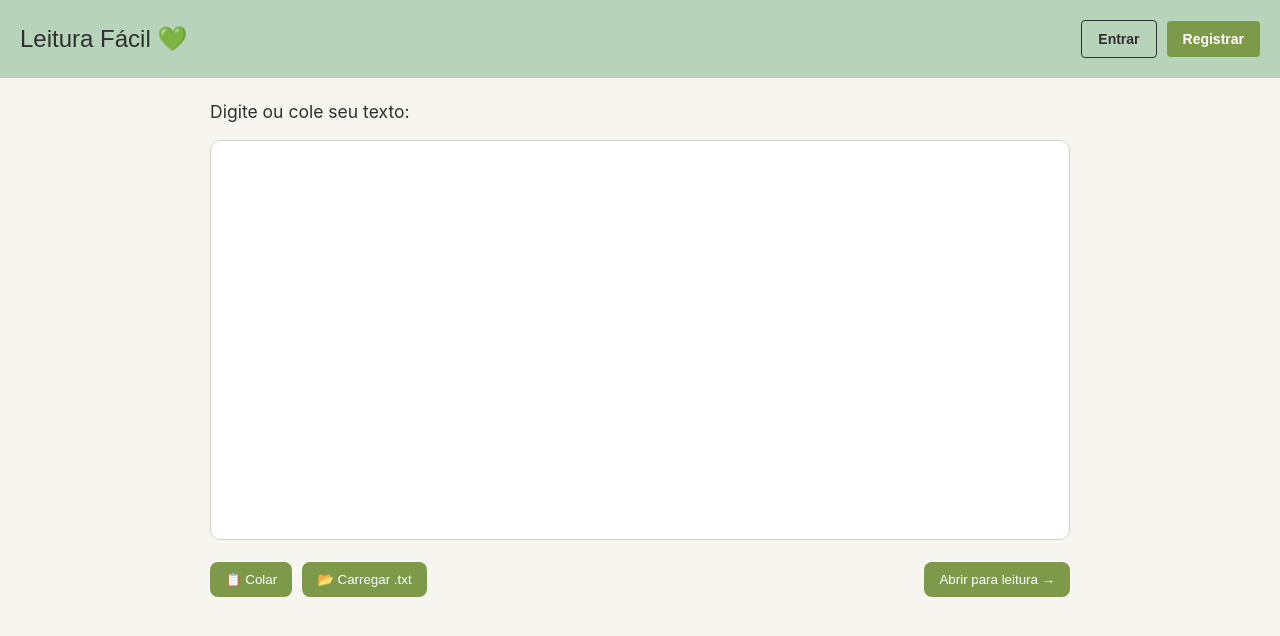
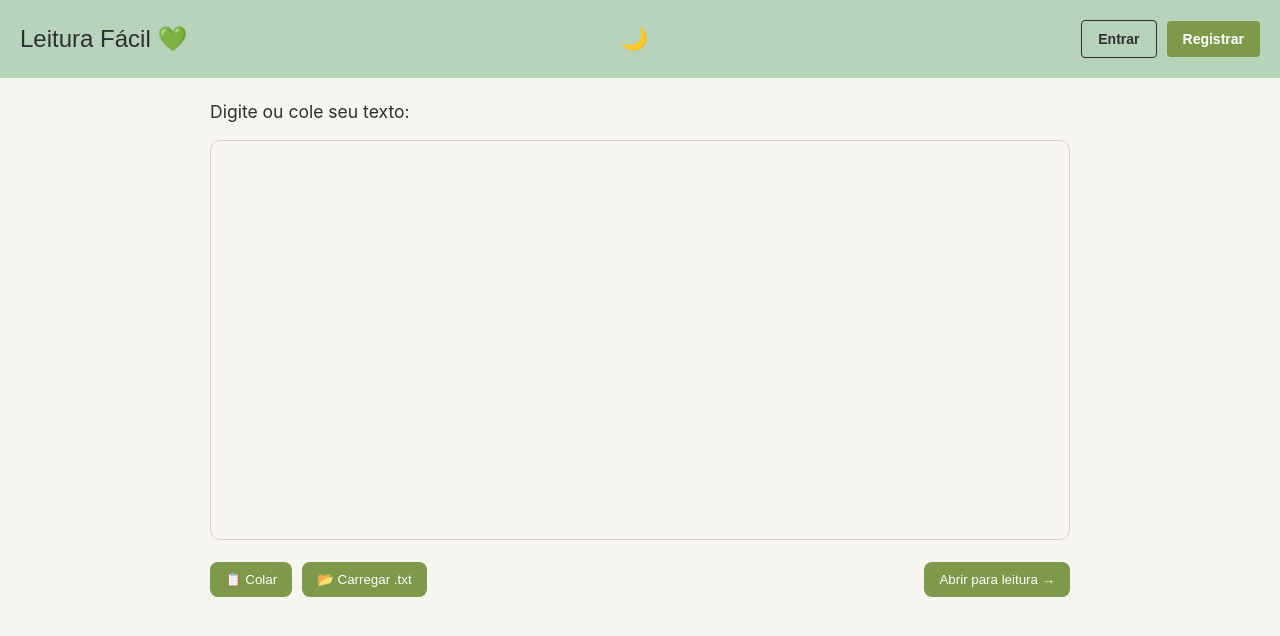
Before and after one commit to mthsgimenez/projeto-integrador-5, a Vue app in the folder client/: page / in a window 1280 px wide. Shown: the top 636 px of the page. Built offline with nearby package versions, Linux system fonts and the light colour scheme; no server answers.

Commit message:
feat: modo escuro

```diff
--- a/client/src/App.vue
+++ b/client/src/App.vue
@@ -1,5 +1,5 @@
 <script setup>
-import { ref, onMounted } from 'vue'
+import { ref, watch, onMounted } from 'vue'
 import { RouterLink, RouterView } from 'vue-router'
 import LoginModal from '@/components/LoginModal.vue'
 import RegisterModal from '@/components/RegisterModal.vue'
@@ -7,6 +7,7 @@ import { useUserStore } from '@/stores/user'
 import { usePreferencesStore } from '@/stores/preferences'
 
 const userStore = useUserStore()
+const preferencesStore = usePreferencesStore()
 const showLoginModal = ref(false)
 const showRegisterModal = ref(false)
 
@@ -30,8 +31,17 @@ const handleLogout = () => {
   usePreferencesStore().resetToDefaults()
 }
 
+const applyTheme = (dark) => {
+  document.documentElement.setAttribute('data-theme', dark ? 'dark' : 'light')
+}
+
+watch(() => preferencesStore.darkMode, (val) => {
+  applyTheme(val)
+})
+
 onMounted(() => {
   userStore.initializeUser()
+  applyTheme(preferencesStore.darkMode)
 })
 </script>
 
@@ -39,6 +49,11 @@ onMounted(() => {
   <header>
     <div class="header-content">
       <RouterLink to="/" style="text-decoration: none; color: inherit;">Leitura Fácil 💚</RouterLink>
+      <div class="header-actions">
+        <button @click="preferencesStore.toggleDarkMode()" class="theme-toggle" :title="preferencesStore.darkMode ? 'Modo claro' : 'Modo escuro'">
+          {{ preferencesStore.darkMode ? '☀️' : '🌙' }}
+        </button>
+      </div>
       <div class="auth-buttons">
         <template v-if="userStore.isLoggedIn()">
           <span class="user-name">{{ userStore.user?.nome }}</span>
@@ -74,6 +89,26 @@ header {
   font-weight: bold;
   flex-wrap: wrap;
   gap: 8px;
+}
+
+.header-actions {
+  display: flex;
+  align-items: center;
+}
+
+.theme-toggle {
+  background: none;
+  border: none;
+  font-size: 22px;
+  cursor: pointer;
+  padding: 4px 8px;
+  line-height: 1;
+  border-radius: 4px;
+  transition: background-color 0.3s ease;
+}
+
+.theme-toggle:hover {
+  background-color: rgba(0, 0, 0, 0.08);
 }
 
 .auth-buttons {
--- a/client/src/assets/base.css
+++ b/client/src/assets/base.css
@@ -37,6 +37,39 @@
   --section-gap: 160px;
 }
 
+[data-theme="dark"] {
+  color-scheme: dark;
+  --color-background: #181818;
+  --color-background-darker: #121212;
+
+  --color-header: #2A2A2A;
+  --color-button: #7A7A7A;
+  --color-button-hover: #888888;
+
+  --color-text: #E0E0E0;
+  --color-text-muted: #999999;
+
+  --color-surface: #222222;
+
+  --color-border: #333333;
+  --color-border-light: #3A3A3A;
+
+  --color-danger: #D47A74;
+  --color-danger-hover: #C46A64;
+  --color-danger-light: #3D2020;
+  --color-danger-light-hover: #4A2828;
+
+  --color-success: #6AAC84;
+  --color-success-hover: #7ABC94;
+
+  --color-error: #D46666;
+  --color-error-background: #2D1818;
+  --color-error-border: #422222;
+
+  --color-overlay: rgba(0, 0, 0, 0.5);
+  --color-glow: rgba(122, 122, 122, 0.15);
+}
+
 *,
 *::before,
 *::after {
--- a/client/src/assets/main.css
+++ b/client/src/assets/main.css
@@ -18,3 +18,10 @@ button {
 button:hover {
   background-color: var(--color-button-hover);
 }
+
+input:where([type="text"], [type="email"], [type="password"], [type="number"]),
+textarea, select {
+  background: var(--color-background);
+  color: var(--color-text);
+  border: 1px solid var(--color-border-light);
+}
--- a/client/src/components/Sidebar.vue
+++ b/client/src/components/Sidebar.vue
@@ -265,8 +265,8 @@ h2 {
     overflow-y: auto;
     flex-shrink: 0;
 
-    background: var(--color-text);
-    color: white;
+    background: var(--color-surface);
+    color: var(--color-text);
 }
 
 .sidebar-close {
@@ -283,7 +283,7 @@ h2 {
         display: block;
         position: fixed;
         inset: 0;
-        background: rgba(0, 0, 0, 0.5);
+        background: var(--color-overlay);
         z-index: 99;
     }
 
@@ -314,16 +314,16 @@ h2 {
         right: 12px;
         width: 36px;
         height: 36px;
-        background: rgba(255, 255, 255, 0.15);
+        background: transparent;
         border: none;
         border-radius: 6px;
-        color: white;
+        color: var(--color-text-muted);
         font-size: 18px;
         cursor: pointer;
     }
 
     .sidebar-close:hover {
-        background: rgba(255, 255, 255, 0.25);
+        background: var(--color-border-light);
     }
 
     .sheet-handle {
@@ -331,7 +331,7 @@ h2 {
         width: 40px;
         height: 4px;
         border-radius: 2px;
-        background: rgba(255, 255, 255, 0.3);
+        background: var(--color-border);
         margin: 0 auto 16px;
         flex-shrink: 0;
     }
@@ -343,7 +343,7 @@ h2 {
         display: block;
         position: fixed;
         inset: 0;
-        background: rgba(0, 0, 0, 0.5);
+        background: var(--color-overlay);
         z-index: 99;
     }
 
@@ -369,16 +369,16 @@ h2 {
         right: 12px;
         width: 36px;
         height: 36px;
-        background: rgba(255, 255, 255, 0.15);
+        background: transparent;
         border: none;
         border-radius: 6px;
-        color: white;
+        color: var(--color-text-muted);
         font-size: 18px;
         cursor: pointer;
     }
 
     .sidebar-close:hover {
-        background: rgba(255, 255, 255, 0.25);
+        background: var(--color-border-light);
     }
 }
 
@@ -433,7 +433,7 @@ button {
     border: none;
     border-radius: 6px;
 
-    background: var(--color-button-dark);
+    background: var(--color-button);
     color: white;
     cursor: pointer;
 
@@ -441,7 +441,7 @@ button {
 }
 
 button:hover {
-    background: var(--color-button-dark-hover);
+    background: var(--color-button-hover);
 }
 
 /* small step buttons */
@@ -504,7 +504,8 @@ input[type="range"] {
     font-size: 13px;
     padding: 6px 12px;
     border-radius: 6px;
-    background-color: rgba(255, 255, 255, 0.15);
+    background-color: var(--color-border-light);
+    color: var(--color-text-muted);
     margin-bottom: 12px;
 }
 
@@ -517,7 +518,7 @@ input[type="range"] {
 .title-input {
     width: 100%;
     padding: 8px 10px;
-    border: none;
+    border: 1px solid var(--color-border-light);
     border-radius: 6px;
     font-size: 14px;
     box-sizing: border-box;
--- a/client/src/stores/preferences.js
+++ b/client/src/stores/preferences.js
@@ -17,11 +17,15 @@ export const usePreferencesStore = defineStore("preferences", {
     highlightColor: "#ffdc32",
     fontFamily: "Arial",
     speed: 1,
+    darkMode: false,
     saving: false,
     loading: false,
   }),
 
   actions: {
+    toggleDarkMode() {
+      this.darkMode = !this.darkMode;
+    },
     increaseLineHeight(step = 0.2) {
       this.lineHeight = round1(this.lineHeight + step);
     },
@@ -66,6 +70,7 @@ export const usePreferencesStore = defineStore("preferences", {
       if (c.corDestaque != null) this.highlightColor = c.corDestaque;
       if (c.nomeFonte != null) this.fontFamily = c.nomeFonte;
       if (c.velocidadeVoz != null) this.speed = c.velocidadeVoz;
+      if (c.modoEscuro != null) this.darkMode = c.modoEscuro;
     },
 
     resetToDefaults() {
@@ -78,6 +83,7 @@ export const usePreferencesStore = defineStore("preferences", {
       this.highlightColor = "#ffdc32";
       this.fontFamily = "Arial";
       this.speed = 1;
+      this.darkMode = false;
     },
 
     toServerObject() {
@@ -91,6 +97,7 @@ export const usePreferencesStore = defineStore("preferences", {
         corDestaque: this.highlightColor,
         nomeFonte: this.fontFamily,
         velocidadeVoz: this.speed,
+        modoEscuro: this.darkMode,
       };
     },
 
```
